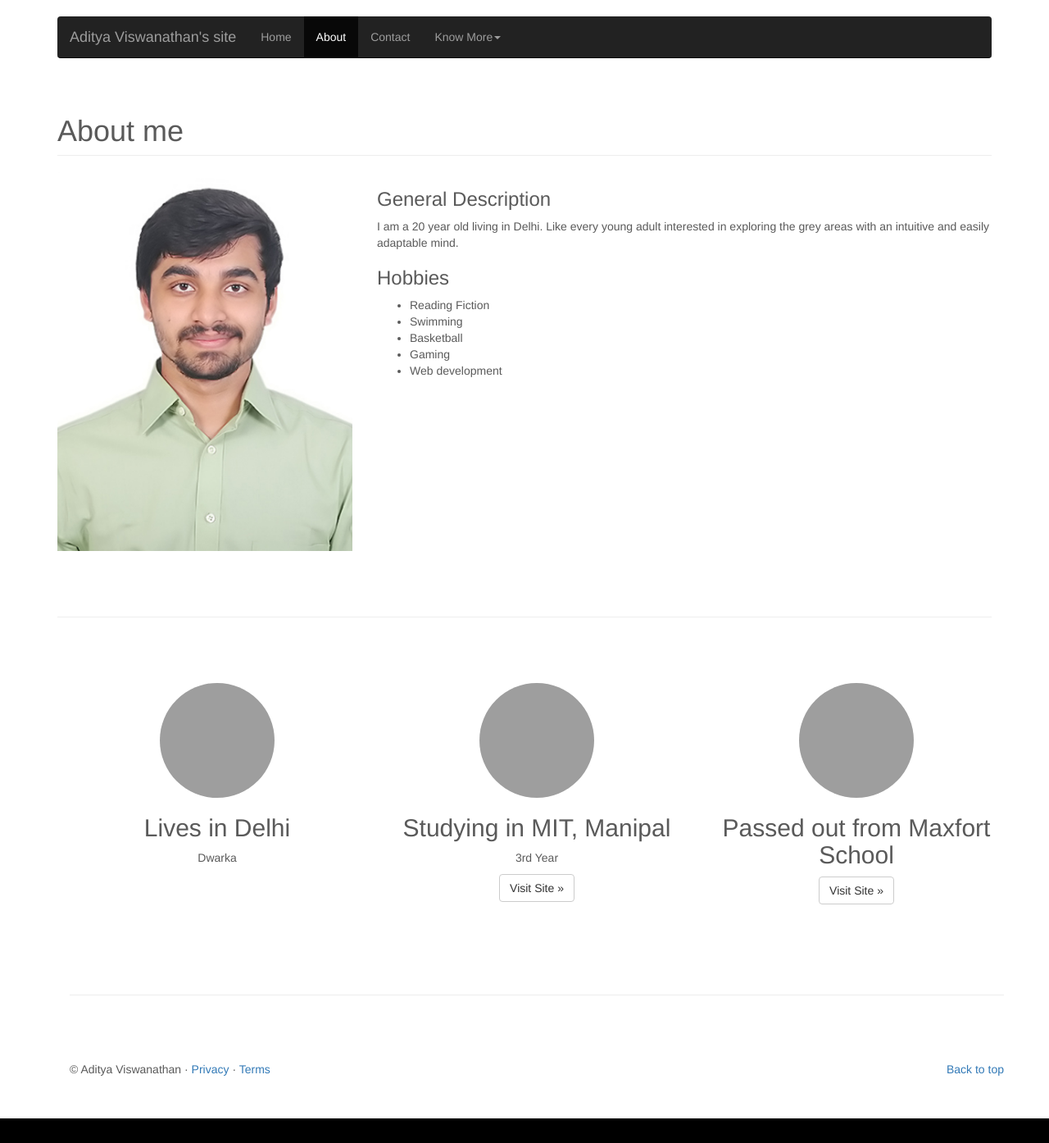
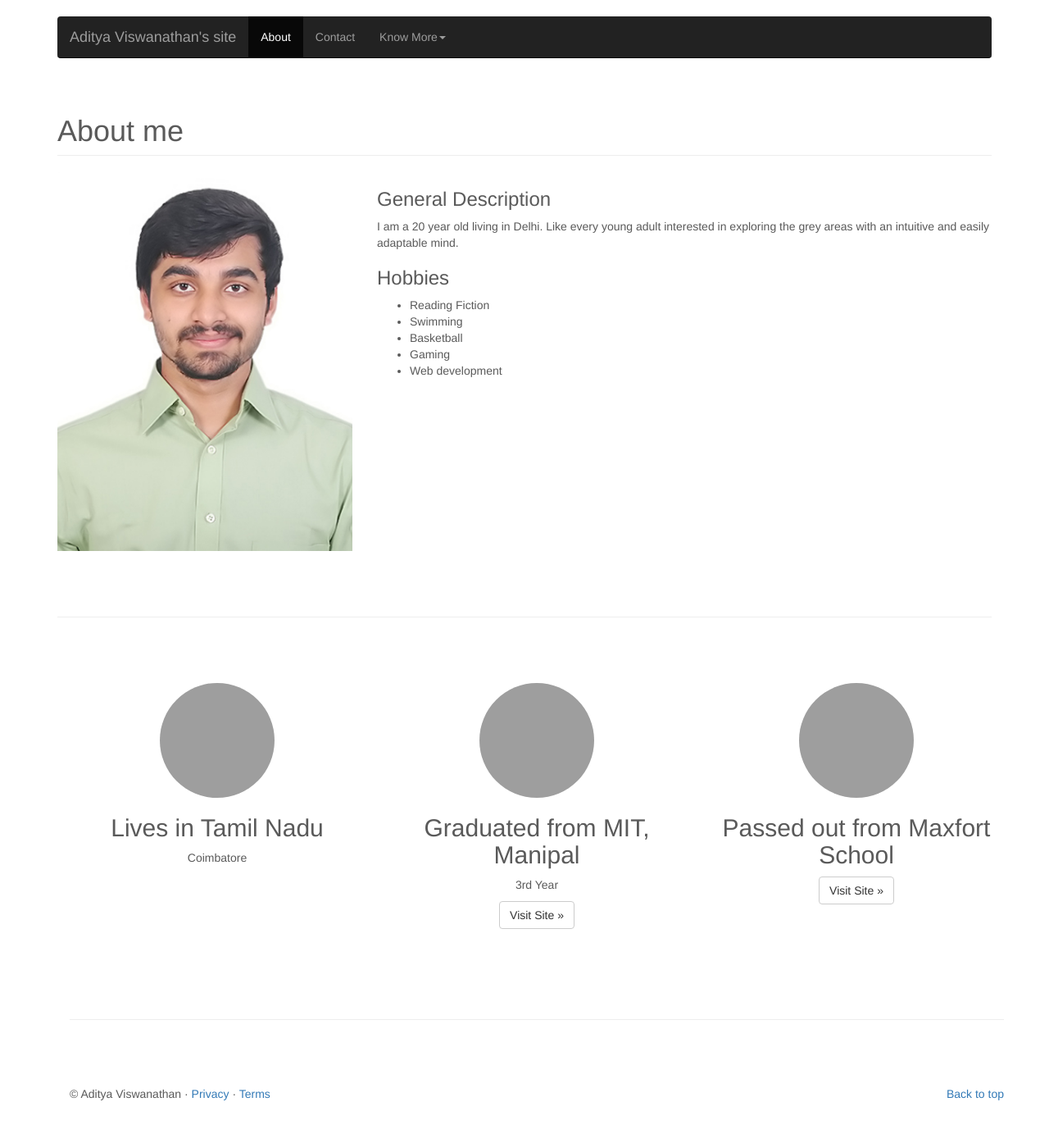
Before and after one commit to adityavis06/adityavis06.github.io, a Jekyll site: the page index.html, which Jekyll copies as it is, in a window 1280 px wide. Shown: the whole page at 82% size. Built offline with Jekyll 4.4.1, drawn with Linux system fonts in a browser that asks for light colours; nearby versions of some CDN libraries; library files that are not in the unit come from our copies; before the commit the page ends 1364 px from its top, so only the background shows below that; grey boxes are pictures that could not be loaded.

Commit message:
Update index.html

```diff
--- a/index.html
+++ b/index.html
@@ -53,7 +53,7 @@
             </div>
             <div id="navbar" class="navbar-collapse collapse">
               <ul class="nav navbar-nav">
-                <li><a href="/">Home</a></li>
+    <!--            <li><a href="/">Home</a></li>         -->
                 <li class="active"><a href="/about">About</a></li>
                 <li><a href="/contact">Contact</a></li>
                 <li class="dropdown">
@@ -128,12 +128,12 @@
       <div class="row">
         <div class="col-lg-4">
           <img class="img-circle" src="http://www.free-icons-download.net/images/home-icon-20712.png" alt="Home" width="140" height="140">
-          <h2>Lives in Delhi</h2>
-          <p>Dwarka</p>
+          <h2>Lives in Tamil Nadu</h2>
+          <p>Coimbatore</p>
         </div><!-- /.col-lg-4 -->
         <div class="col-lg-4">
           <img class="img-circle" src="https://image.freepik.com/free-icon/university_318-27215.jpg" alt="College" width="140" height="140">
-          <h2>Studying in MIT, Manipal</h2>
+          <h2>Graduated from MIT, Manipal</h2>
           <p>3rd Year</p>
           <p><a class="btn btn-default" href="https://manipal.edu/mit.html" role="button">Visit Site &raquo;</a></p>
         </div><!-- /.col-lg-4 -->
```
